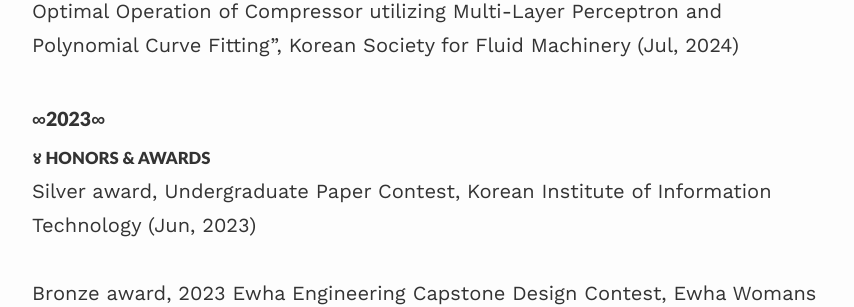
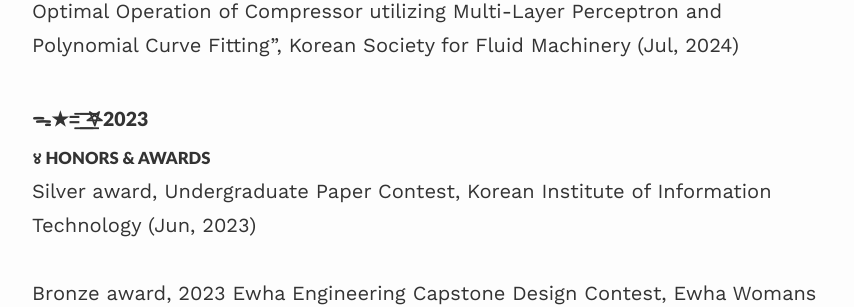
Before and after one commit to soysilver/soysilvery, a Jekyll site: the page built from archive.html, in a window 1280 px wide. Shown: the part 940-1247 px from the top of the page, without its empty margins (208-1062 px from the left). Built offline with Jekyll 4.4.1, drawn with Linux system fonts in a browser that asks for light colours; nearby versions of some CDN libraries.

Commit message:
Update archive.html

```diff
--- a/archive.html
+++ b/archive.html
@@ -19,7 +19,7 @@
 		<a href="">Soyeon Lee, Yun-sok Ha, Jongyoung Kim, and Yong-Bok Lee, “흡입 대기 조건에 따른 블로워 성능 평가 및 가상 현실화 시스템에 관한 연구”, Korean Society for Fluid Machinery (Dec, 2024) </a><br/><br>
 		<a href="">Yun-sok Ha, Jongyoung Kim, Soyeon Lee, and Yong-Bok Lee, “Research on Optimal Operation of Compressor utilizing Multi-Layer Perceptron and Polynomial Curve Fitting”, Korean Society for Fluid Machinery (Jul, 2024)</a><br/><br>
 
-	<h3><small>∞2023∞</small></h3>
+	<h3><small>ᯓ★=͟͟͞͞ ͟͟͞͞𖤐2023</small></h3>
 
 	<h4><small>४ HONORS & AWARDS</small></h4>
 		<a>Silver award, Undergraduate Paper Contest, Korean Institute of Information Technology (Jun, 2023) </a><br/><br>
```
